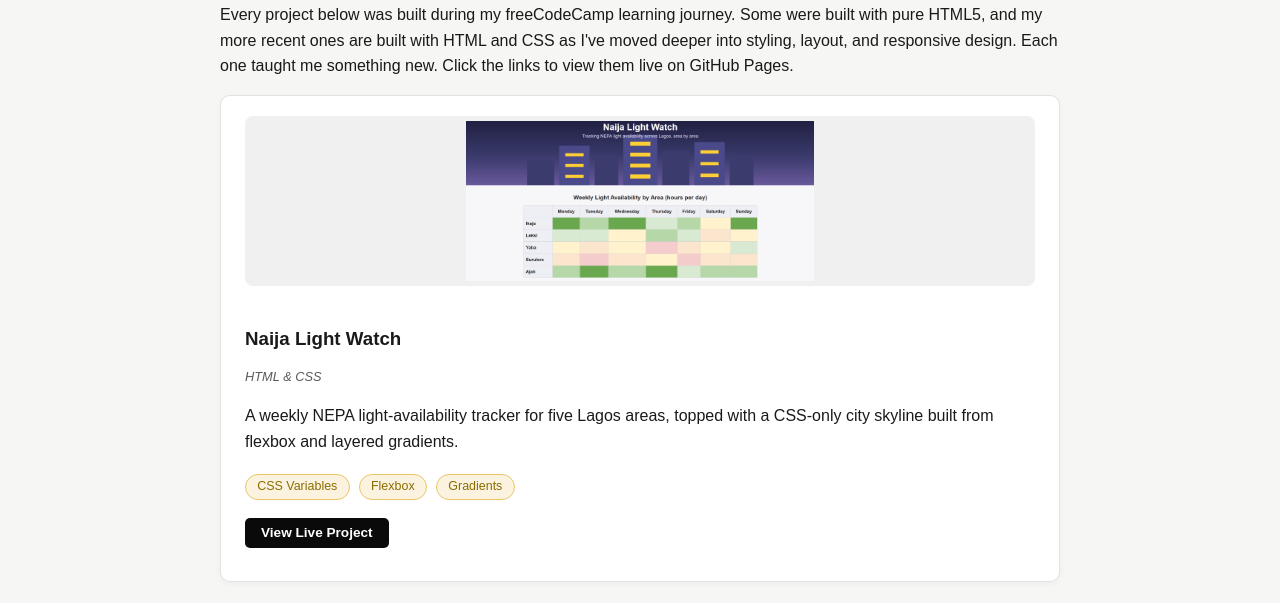
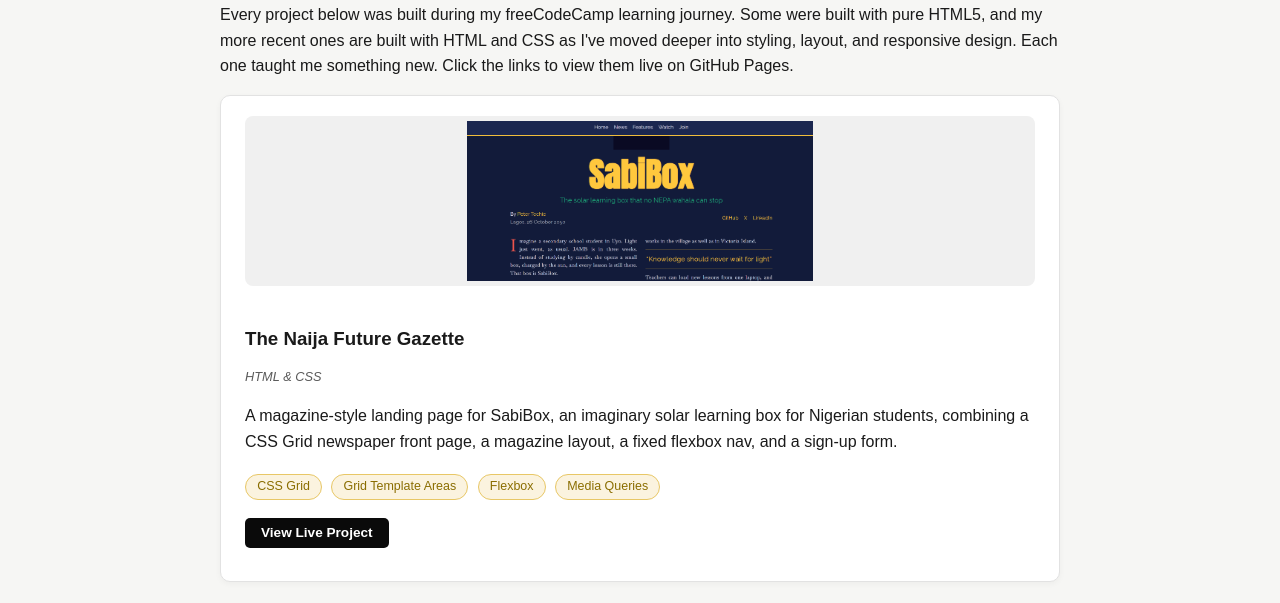
Before and after one commit to Peter-techie/peter-techie-portfolio, a plain HTML site: page projects.html in a window 1280 px wide. Shown: the part 193-796 px from the top of the page. Drawn offline with Linux system fonts and the light colour scheme.

Commit message:
Add Naija Future Gazette to projects page

```diff
--- a/projects.html
+++ b/projects.html
@@ -46,6 +46,26 @@
           styling, layout, and responsive design. Each one taught me
           something new. Click the links to view them live on GitHub Pages.
         </p>
+         <article class="project-card" aria-labelledby="gazette-heading">
+          <img src="screenshots/naija-future-gazette.png" alt="The Naija Future Gazette preview" />
+          <h3 id="gazette-heading">The Naija Future Gazette</h3>
+          <p class="stack">HTML &amp; CSS</p>
+          <p>
+            A magazine-style landing page for SabiBox, an imaginary solar
+            learning box for Nigerian students, combining a CSS Grid
+            newspaper front page, a magazine layout, a fixed flexbox nav,
+            and a sign-up form.
+          </p>
+          <div class="tags">
+            <span class="tag">CSS Grid</span>
+            <span class="tag">Grid Template Areas</span>
+            <span class="tag">Flexbox</span>
+            <span class="tag">Media Queries</span>
+          </div>
+          <p>
+            <a href="https://peter-techie.github.io/naija-future-gazette/" target="_blank" rel="noopener noreferrer">View Live Project</a>
+          </p>
+        </article>
 
         <article class="project-card" aria-labelledby="light-watch-heading">
           <img src="screenshots/naija-light-watch.png" alt="Naija Light Watch preview" />
```
Also changed, not shown: screenshots/naija-future-gazette.png (added).
